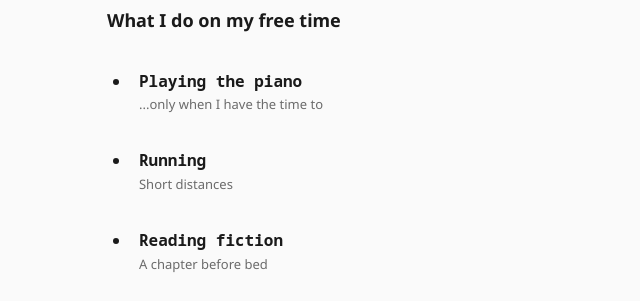
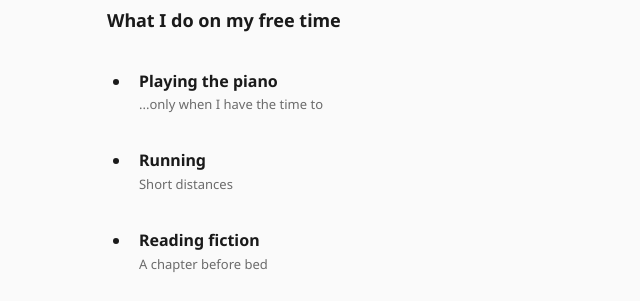
Before and after one commit to athaurian/athaurian.github.io, a Svelte app: page / in a window 1280 px wide. Shown: the part 1168-1469 px from the top of the page, without its empty margins (231-871 px from the left). Built offline with nearby package versions, Linux system fonts and the light colour scheme.

Commit message:
style: sans hobby titles

```diff
--- a/src/app.css
+++ b/src/app.css
@@ -225,6 +225,10 @@ li + li {
   font-weight: var(--font-weight-bold);
 }
 
+#hobbies .item-title {
+  font-family: var(--font-sans);
+}
+
 a.item-title {
   text-decoration-color: var(--color-text-dim);
   text-underline-offset: var(--space-1);
```
